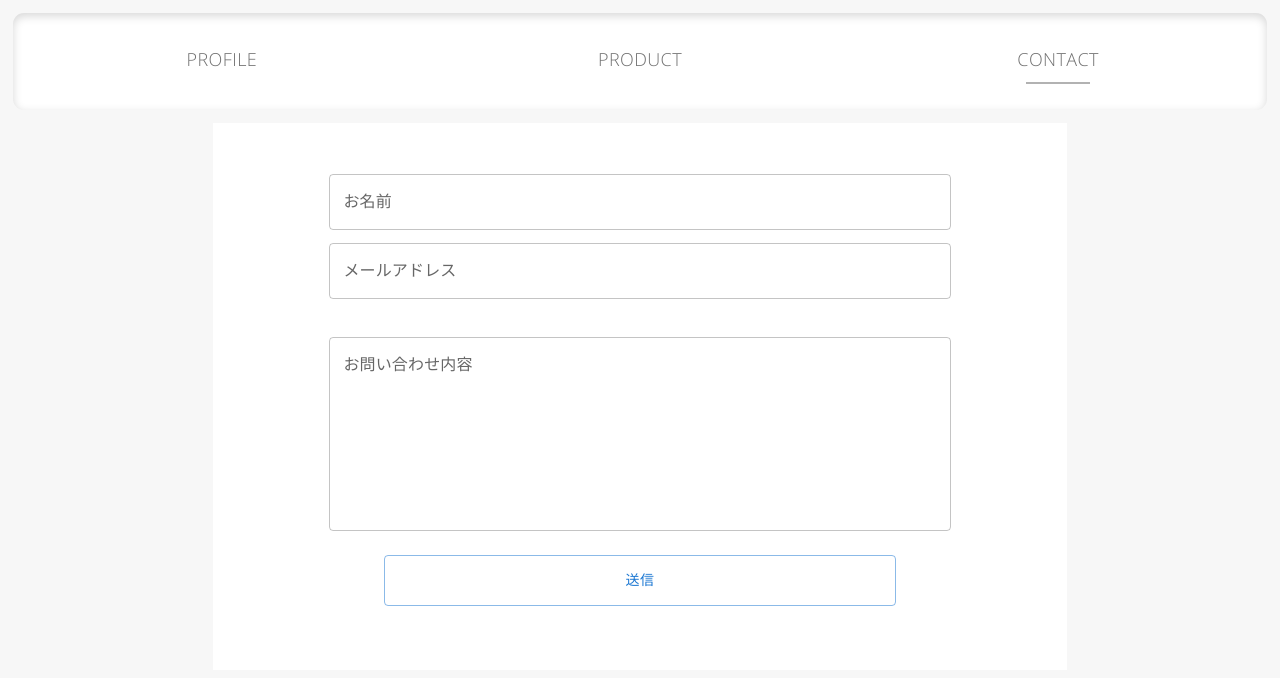
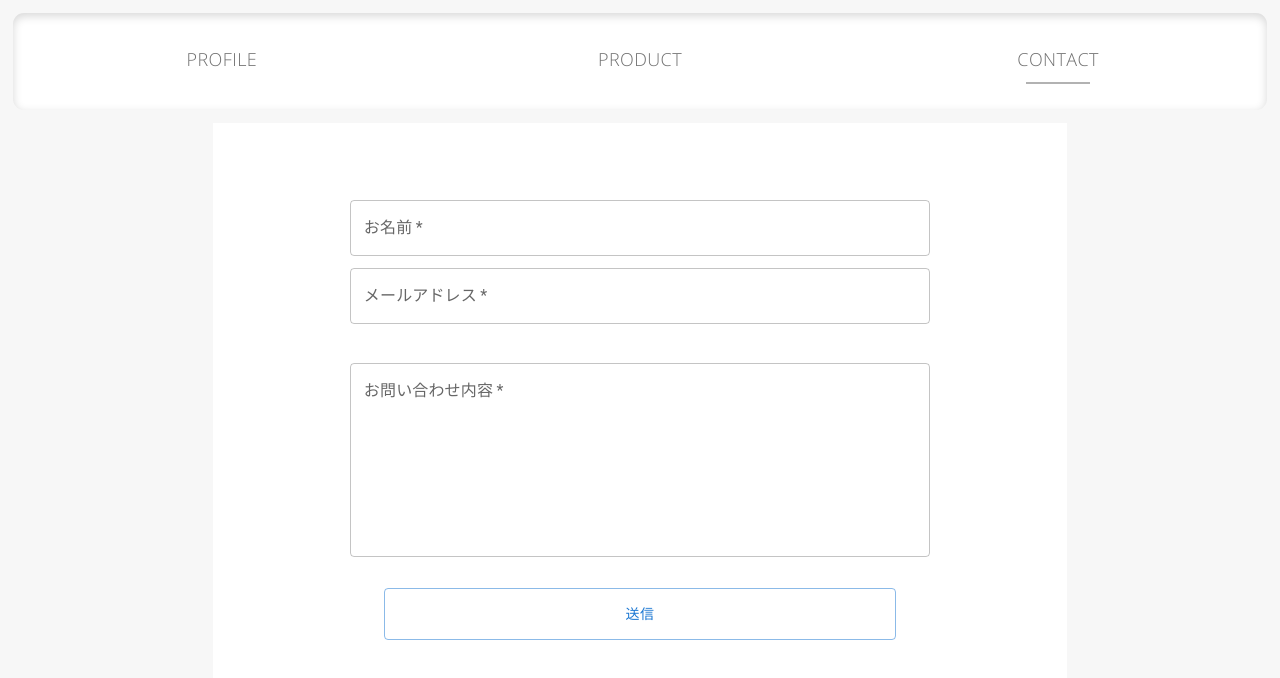
Before and after one commit to charokoukuu/portfolio, a React (Create React App) app: page /contact in a window 1280 px wide. Shown: the top 678 px of the page. Built offline with nearby package versions, Linux system fonts and the light colour scheme; no server answers.

Commit message:
contactの実装

```diff
--- a/package.json
+++ b/package.json
@@ -13,6 +13,7 @@
     "@types/node": "^16.11.38",
     "@types/react": "^18.0.11",
     "@types/react-dom": "^18.0.5",
+    "axios": "^0.27.2",
     "firebase": "^9.8.2",
     "react": "^18.1.0",
     "react-dom": "^18.1.0",
--- a/src/Contact.tsx
+++ b/src/Contact.tsx
@@ -1,25 +1,50 @@
 import { TextField, Button, Grid, Dialog, DialogTitle, DialogContent, DialogContentText, DialogActions } from "@mui/material"
+import axios from "axios";
 import { useState } from "react";
 import { Header } from "./component/Header"
 export const Contact = () => {
     const [open, setOpen] = useState(false);
+    const [text, setText] = useState("");
+    const [name, setName] = useState("");
+    const [email, setEmail] = useState("");
+    const [isInputValid, setIsInputValid] = useState(true);
+    const [isNameValid, setIsNameValid] = useState(false);
+    const [isTextValid, setIsTextValid] = useState(false);
+    const CheckMailAddress = (mailAddress: string) => {
+        const regExp = /^[0-9a-zA-Z]([-_.]?[0-9a-zA-Z])*@[0-9a-zA-Z]([-_.]?[0-9a-zA-Z])*.[a-zA-Z]{2,3}$/i;
+        return regExp.test(mailAddress);
+    }
+
     return (
         <div >
             <Header mode={"contact"} />
             <div style={{ margin: "auto", textAlign: "center" as "center" }}>
                 <Grid container alignItems="center" justifyContent={"center"} >
                     <Grid item xs={8} style={{ backgroundColor: "#fff" }}>
-                        <div style={{ marginTop: "1vw", padding: "3vw" }}>
+                        <div style={{ marginTop: "1vw", padding: "5vw" }}>
                             <TextField
+                                required
                                 label="お名前"
                                 variant="outlined"
                                 style={{ width: "80%", margin: "0 auto" }}
+                                onChange={(e) => {
+                                    setName(e.target.value)
+                                    setIsNameValid(true);
+                                }}
 
                             />
                             <TextField
-                                label="メールアドレス"
+                                error={!isInputValid}
+                                label={!isInputValid ? "メールアドレスが不正です" : "メールアドレス"}
                                 variant="outlined"
+                                required
                                 style={{ width: "80%", margin: "1vw auto" }}
+                                onChange={(e) => {
+                                    setIsInputValid(CheckMailAddress(e.target.value))
+                                    setEmail(e.target.value)
+                                }
+                                }
+
 
                             />
 
@@ -27,13 +52,23 @@ export const Contact = () => {
                                 id="outlined-basic"
                                 label="お問い合わせ内容"
                                 variant="outlined"
-                                style={{ width: "80%", height: "10vw", margin: "2vw auto" }}
+                                style={{ width: "80%", height: "100px", margin: "2vw auto" }}
                                 rows={7}
+                                onChange={(e) => {
+                                    setIsTextValid(true);
+                                    setText(e.target.value)
+                                }}
                                 multiline
+                                required
                             />
                             <Button variant="outlined" onClick={() => {
-                                setOpen(true);
-                            }} style={{ width: "40vw", height: "4vw", margin: "5vw auto 2vw auto" }}>送信</Button>
+                                if (isNameValid && isTextValid && isInputValid) {
+                                    setOpen(true)
+                                } else {
+                                    alert("すべての項目を正しく入力してください。")
+                                }
+
+                            }} style={{ width: "40vw", height: "4vw", marginTop: "100px" }}>送信</Button>
                         </div>
                     </Grid>
                 </Grid>
@@ -46,12 +81,26 @@ export const Contact = () => {
                     aria-labelledby="alert-dialog-title"
                     aria-describedby="alert-dialog-description"
                 >
-                    <DialogTitle id="alert-dialog-title" style={{ color: "ActiveBorder" }}>
-                        {"確認"}
+                    <DialogTitle id="alert-dialog-title" style={{ color: "#08C4D9", textAlign: "center" as "center" }}>
+                        {"以下の内容で送信しますか？"}
                     </DialogTitle>
-                    <DialogContent>
-                        <DialogContentText id="alert-dialog-description">
-                            お問合わせ内容を送信しますか？
+                    <DialogContent style={{ textAlign: "center" as "center" }}>
+                        <DialogContentText id="alert-dialog-description" >
+                            <span style={{ textAlign: "center" as "center" }}>
+                                <span>
+                                    {
+                                        "名前：" + name
+                                    }
+                                </span>
+                                <br />
+                                <span>
+                                    {"メールアドレス：" + email}
+                                </span>
+                                <br />
+                                <span>
+                                    {"お問い合わせ内容：" + text}
+                                </span>
+                            </span>
                         </DialogContentText>
                     </DialogContent>
                     <DialogActions>
@@ -59,8 +108,12 @@ export const Contact = () => {
                             setOpen(false);
                         }}>いいえ</Button>
                         <Button onClick={() => {
-                            setOpen(false);
-                            window.location.reload();
+                            axios.post("https://mocaff.net/testLine", {
+                                name: "名前：" + name + " | メールアドレス：" + email + " | お問合わせ内容：" + text,
+                            }).then(res => {
+                                setOpen(false);
+                                window.location.reload();
+                            })
                         }} autoFocus>
                             はい
                         </Button>
```
Also changed, not shown: firebase.json, 2 other files (tests, documents, lock files or other folders).
